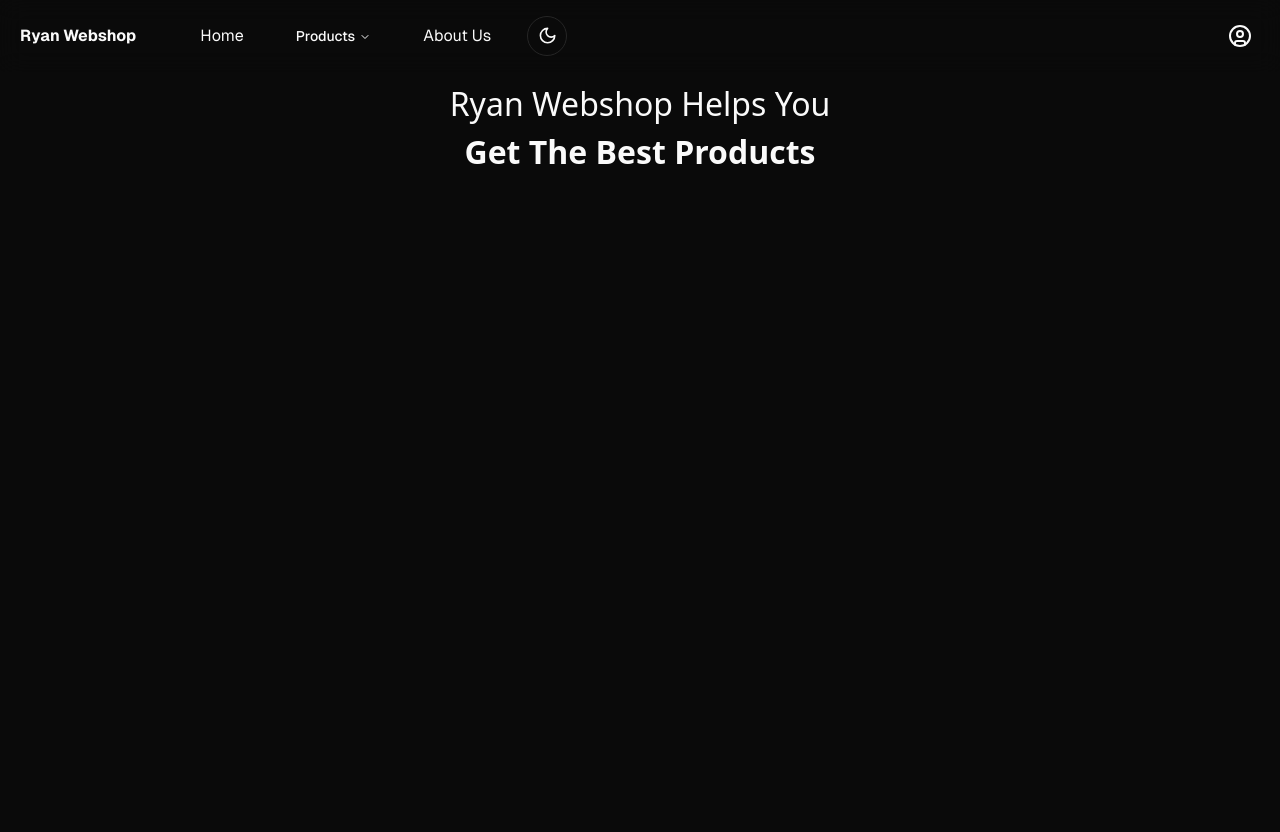
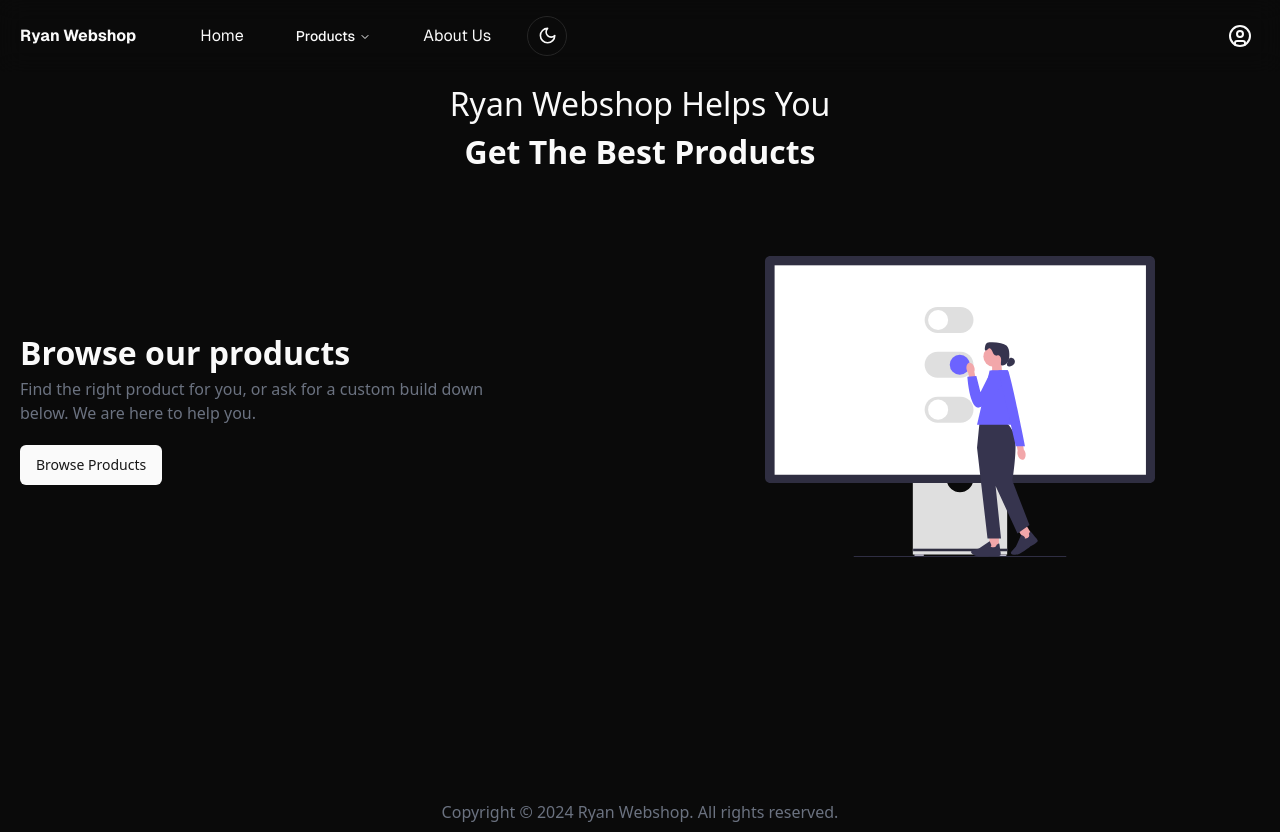
Before and after one commit to janoscsordas/webshop, a React (Vite) app in the folder frontend/: page / in a window 1280 px wide. Before the commit the page ends 800 px from the top, so only its background shows below. Built offline with nearby package versions, Linux system fonts and the light colour scheme; what hono would draw is missing.

Commit message:
main page updates

```diff
--- /dev/null
+++ b/frontend/src/components/ui/textarea.tsx
@@ -0,0 +1,24 @@
+import * as React from "react"
+
+import { cn } from "@/lib/utils"
+
+export interface TextareaProps
+  extends React.TextareaHTMLAttributes<HTMLTextAreaElement> {}
+
+const Textarea = React.forwardRef<HTMLTextAreaElement, TextareaProps>(
+  ({ className, ...props }, ref) => {
+    return (
+      <textarea
+        className={cn(
+          "flex min-h-[80px] w-full rounded-md border border-input bg-background px-3 py-2 text-sm ring-offset-background placeholder:text-muted-foreground focus-visible:outline-none focus-visible:ring-2 focus-visible:ring-ring focus-visible:ring-offset-2 disabled:cursor-not-allowed disabled:opacity-50",
+          className
+        )}
+        ref={ref}
+        {...props}
+      />
+    )
+  }
+)
+Textarea.displayName = "Textarea"
+
+export { Textarea }
--- /dev/null
+++ b/frontend/src/components/webshop/Footer.tsx
@@ -0,0 +1,11 @@
+
+
+const Footer = () => {
+  return (
+    <footer className='w-full h-[2rem] text-center'>
+        <p className='text-gray-500'>Copyright &copy; {new Date().getFullYear()} Ryan Webshop. All rights reserved.</p>
+    </footer>
+  )
+}
+
+export default Footer
--- a/frontend/src/routes/about.lazy.tsx
+++ b/frontend/src/routes/about.lazy.tsx
@@ -10,6 +10,7 @@ import {
     AccordionItem,
     AccordionTrigger,
   } from "@/components/ui/accordion"
+import Footer from '@/components/webshop/Footer'
 
 export const Route = createLazyFileRoute('/about')({
   component: About
@@ -91,9 +92,7 @@ function About() {
                     </Accordion>
                 </section>
             </main>
-            <footer className='w-full h-[2rem] text-center'>
-                <p className='text-gray-500'>Copyright &copy; {new Date().getFullYear()} Ryan Webshop. All rights reserved.</p>
-            </footer>
+            <Footer />
         </>
     )
 }
--- a/frontend/src/routes/index.lazy.tsx
+++ b/frontend/src/routes/index.lazy.tsx
@@ -1,5 +1,9 @@
 import WebshopNavbar from '@/components/webshop/WebshopNavbar'
-import { createLazyFileRoute } from '@tanstack/react-router'
+import { createLazyFileRoute, Link } from '@tanstack/react-router'
+
+import selectionImage from "@/assets/selection.svg"
+import { Button } from '@/components/ui/button'
+import Footer from '@/components/webshop/Footer'
 
 export const Route = createLazyFileRoute('/')({
   component: Index
@@ -9,9 +13,20 @@ function Index() {
     return (
         <>
             <WebshopNavbar />
-            <main className='w-full min-h-dvh pt-[5rem]'>
+            <main className='w-full min-h-dvh pt-[5rem] px-5'>
                 <h1 className='text-[2rem] text-center'>Ryan Webshop Helps You <br /> <span className='font-bold'>Get The Best Products</span></h1>
+                <div className='flex flex-col md:flex-row gap-10 md:gap-10 justify-between items-center mt-20'>
+                    <div className='flex-1'>
+                        <h2 className='text-[2rem] font-bold'>Browse our products</h2>
+                        <p className='text-gray-500 w-[85%]'>Find the right product for you, or ask for a custom build down below. We are here to help you.</p>
+                        <Link to=""><Button className='mt-5'>Browse Products</Button></Link>
+                    </div>
+                    <div className='flex-1'>
+                        <img src={selectionImage} alt="Select your product" className='w-[65%] h-[65%] block mx-auto md:ml-auto' />
+                    </div>
+                </div>
             </main>
+            <Footer />
         </>
     )
 }
```
Also changed, not shown: frontend/src/assets/selection.svg (added).
